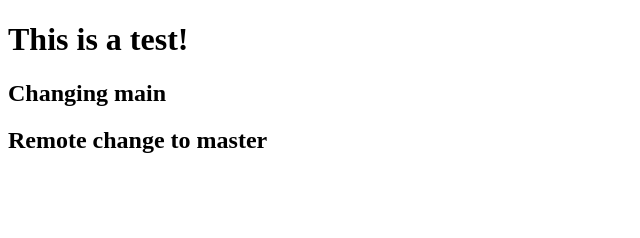
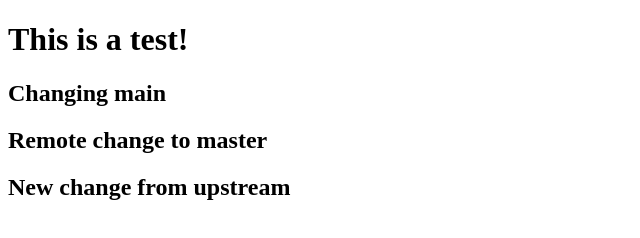
Before and after one commit to ohhedge/background-generator, a plain HTML site: page index.html in a window 1280 px wide. Shown: the whole page, without its empty margins (0-640 px from the left). Drawn offline with Linux system fonts and the light colour scheme.

Commit message:
upstream edit

```diff
--- a/index.html
+++ b/index.html
@@ -10,6 +10,7 @@
     <h1>This is a test!</h1>
     <h2>Changing main</h2>
     <h2>Remote change to master</h2>
+    <h2>New change from upstream</h2>
 
 </body>
 </html>
```
